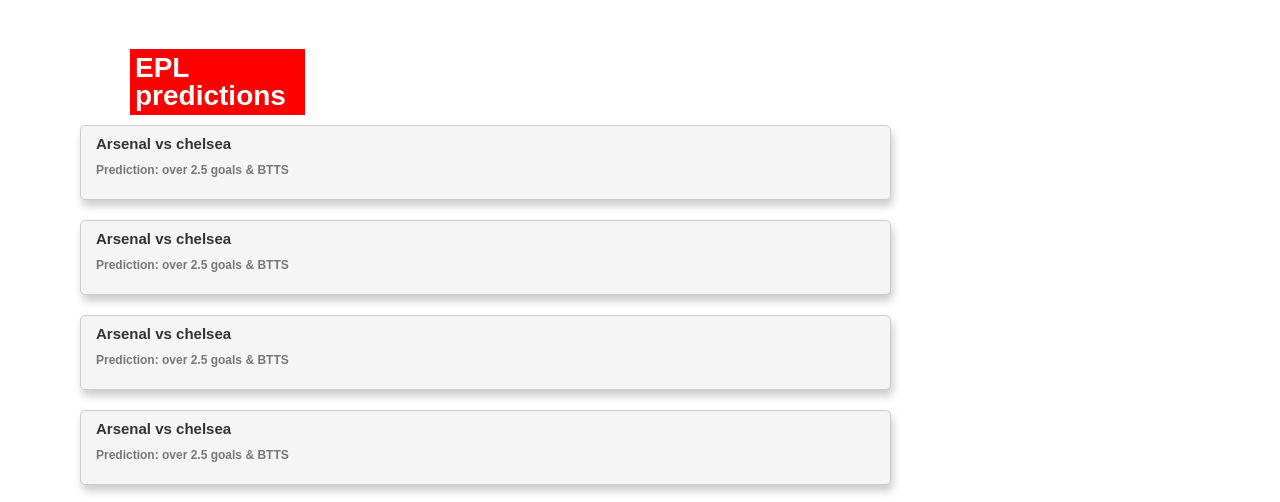
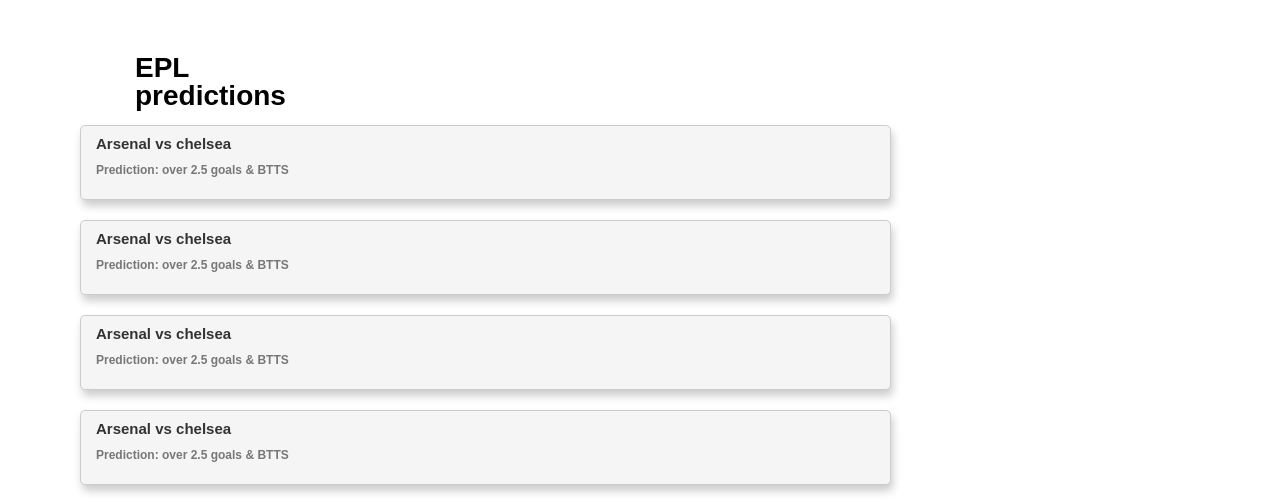
Before and after one commit to goalsbonanza/goalsbonanza.github.io, a plain HTML site: page index.html in a window 1280 px wide. Shown: the part 244-746 px from the top of the page. Drawn offline with Linux system fonts and the light colour scheme.

Commit message:
Update style.css

```diff
--- a/style.css
+++ b/style.css
@@ -672,10 +672,10 @@ ol {
 
 .league{
   margin-left: 50px;
-  background-color: red;
-  width: 170px;
+
+  width: 180px;
   padding: 5px 0 5px 5px;
-  color: white;
+  color: black;
 }
 
 /*css for seo section*/
```
